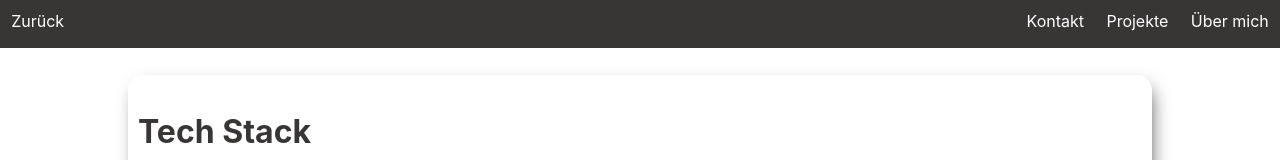
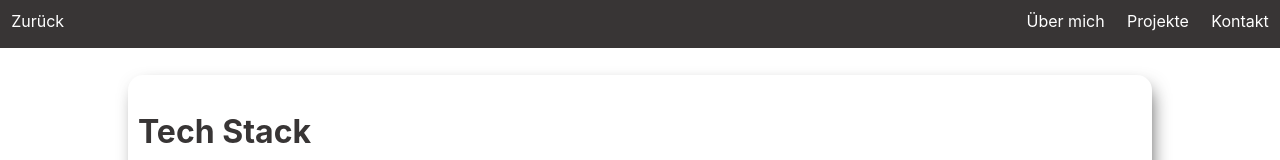
Before and after one commit to kschmitz123/my-portfolio, a React (Create React App) app in the folder client/: page /projects in a window 1280 px wide. Shown: the top 160 px of the page. Built offline with nearby package versions, Linux system fonts and the light colour scheme.

Commit message:
Change order of links

```diff
--- a/client/src/components/Header.tsx
+++ b/client/src/components/Header.tsx
@@ -8,9 +8,9 @@ export default function Header() {
       <NavLink exact to="/" activeStyle={{ visibility: "hidden" }}>
         Zurück
       </NavLink>
+      <Link to="/contact">Kontakt</Link>
+      <Link to="/projects">Projekte</Link>
       <Link to="/about">Über mich</Link>
-      <Link to="/projects">Projekte</Link>
-      <Link to="/contact">Kontakt</Link>
     </StyledHeader>
   );
 }
```
